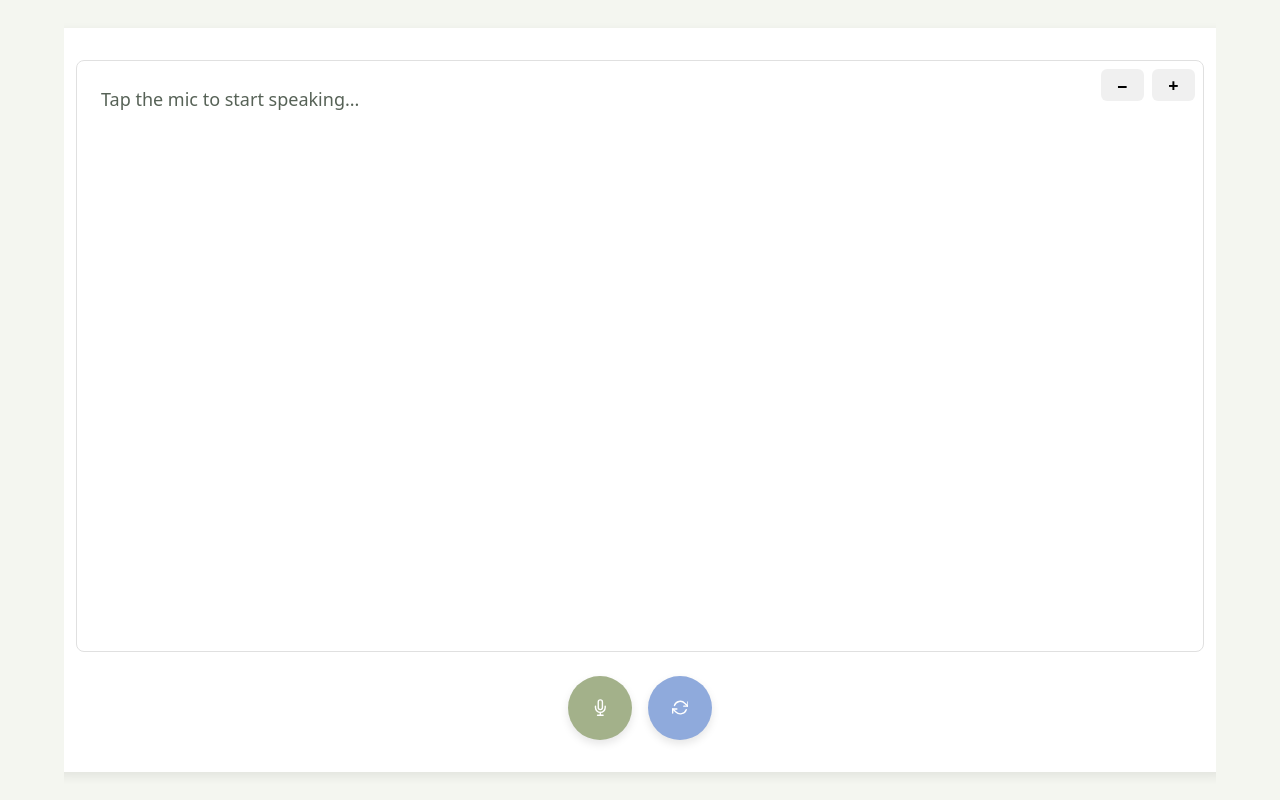
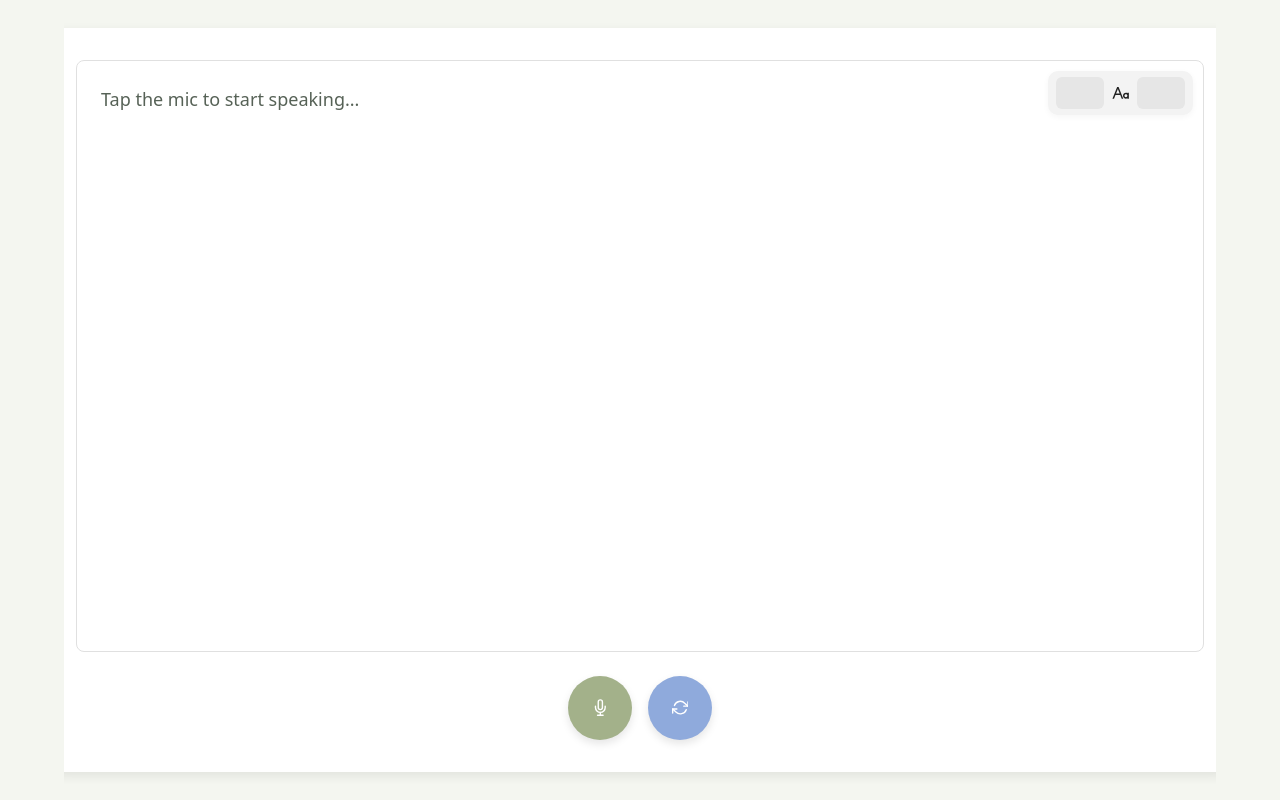
Before and after one commit to owencooke/dictate, a React (Vite) app: page / in a window 1280 px wide. Built offline with nearby package versions, Linux system fonts and the light colour scheme.

Commit message:
better size icon

```diff
--- a/src/App.css
+++ b/src/App.css
@@ -178,41 +178,65 @@ body,
 /* text size controls inside the text container */
 .text-size-controls {
   position: absolute;
-  top: 8px;
-  right: 8px;
+  top: 10px;
+  right: 10px;
   display: flex;
-  gap: 0.5rem;
+  gap: 0.25rem;
   z-index: 6;
+}
+.text-size-controls .sz-panel {
+  display: flex;
+  gap: 0.35rem;
+  align-items: center;
+  padding: 6px 8px;
+  background: #f3f3f3; /* subtle panel grey */
+  border-radius: 10px;
+  box-shadow: 0 2px 6px rgba(0,0,0,0.04);
+}
+.text-size-controls .sz-icon {
+  width: 1.1rem;
+  height: 1.1rem;
+  color: #222;
+  margin: 0 2px;
 }
 .text-size-controls .sz-btn {
   width: 2rem;
   height: 2rem;
+  display: inline-flex;
+  align-items: center;
+  justify-content: center;
   border-radius: 6px;
   border: none;
-  background: rgba(0,0,0,0.06);
-  display: flex;
-  align-items: center;
-  justify-content: center;
+  background: #e6e6e6; /* slightly darker than panel */
+  color: #111;
   cursor: pointer;
-  font-weight: 600;
+  outline: none;
 }
+.text-size-controls .sz-btn svg { width: 1.25rem; height: 1.25rem; }
 .text-size-controls .sz-btn:active { transform: translateY(1px); }
+.text-size-controls .sz-btn:focus-visible {
+  box-shadow: 0 0 0 4px rgba(34,34,34,0.08);
+  border-radius: 6px;
+}
 
 .scroll-to-bottom-btn {
   position: absolute;
   bottom: 12px;
   right: 12px;
-  background: #7a9e6e;
-  color: white;
+  background: #e6e6e6;
+  color: #595959;
   border: none;
   border-radius: 50%;
-  width: 2rem;
-  height: 2rem;
+  width: 2.25rem;
+  height: 2.25rem;
   display: flex;
   align-items: center;
   justify-content: center;
   cursor: pointer;
-  box-shadow: 0 2px 6px rgba(0,0,0,0.2);
-  transition: opacity 0.2s;
+  box-shadow: 0 2px 6px rgba(0,0,0,0.12);
+  transition: background-color 0.15s ease, transform 0.08s ease;
 }
-.scroll-to-bottom-btn:hover { background: #5e8a52; }
+.scroll-to-bottom-btn.secondary { background: #f0f0f0; color: #6b6b6b; }
+.scroll-to-bottom-btn:hover { background: #e0e0e0; transform: translateY(-1px); }
+
+.scroll-to-bottom-btn svg { color: inherit; fill: currentColor; }
--- a/src/components/TranscriptDisplay.tsx
+++ b/src/components/TranscriptDisplay.tsx
@@ -1,5 +1,6 @@
 import React from "react";
 import { FiArrowDown } from 'react-icons/fi';
+import { RiAddLine, RiFontSize, RiSubtractLine } from 'react-icons/ri';
 
 interface Line {
   text: string;
@@ -49,11 +50,19 @@ export const TranscriptDisplay: React.FC<TranscriptDisplayProps> = ({ lines, int
   }, []);
 
   return (
-    <div className="text-container" ref={textContainerRef} style={{ fontSize: `${fontSize}px` }}>
-      <div className="text-size-controls" aria-hidden={false}>
-        <button className="sz-btn" onClick={decreaseFont} aria-label="Decrease text size">−</button>
-        <button className="sz-btn" onClick={increaseFont} aria-label="Increase text size">+</button>
+    <div className="text-container" ref={textContainerRef}>
+      <div className="text-size-controls" aria-hidden={false} role="group" aria-label="Text size controls">
+        <div className="sz-panel" aria-hidden>
+          <button className="sz-btn" onClick={decreaseFont} aria-label="Decrease text size">
+            <RiSubtractLine />
+          </button>
+          <RiFontSize className="sz-icon" aria-hidden />
+          <button className="sz-btn" onClick={increaseFont} aria-label="Increase text size">
+            <RiAddLine />
+          </button>
         </div>
+      </div>
+      <div style={{ fontSize: `${fontSize}px` }}>
         {lines && lines.length > 0 ? (
           lines.map((line, i) => (
             <p key={i} className="transcript-line">
@@ -68,10 +77,11 @@ export const TranscriptDisplay: React.FC<TranscriptDisplayProps> = ({ lines, int
         {interimTranscript && interimTranscript.length > 0 && (
           <p className="interim-line">{interimTranscript}</p>
         )}
+      </div>
 
       {showScrollButton && (
         <button
-          className="scroll-to-bottom-btn"
+          className="scroll-to-bottom-btn secondary"
           onClick={() => bottomRef.current?.scrollIntoView({ behavior: 'smooth' })}
           aria-label="Scroll to bottom"
         >
```
Lines whose indentation alone changed are shown as unchanged.
